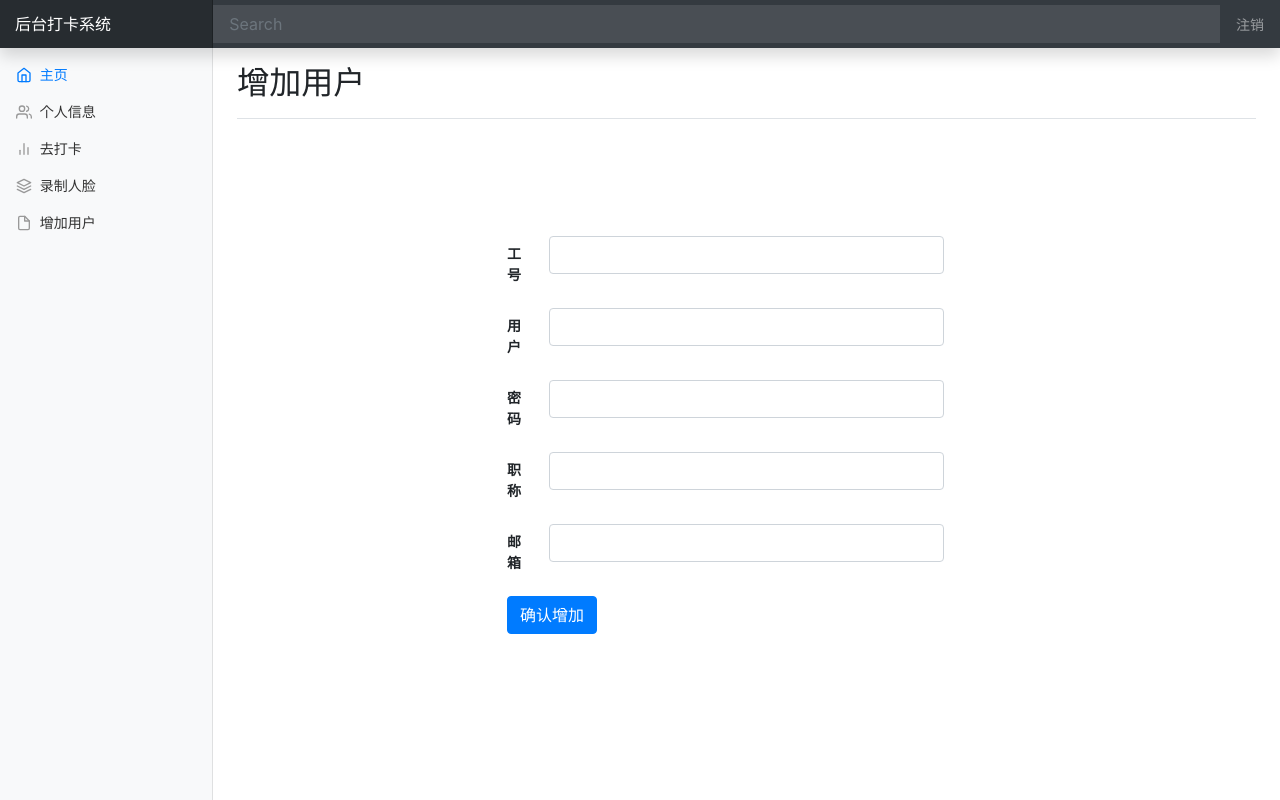
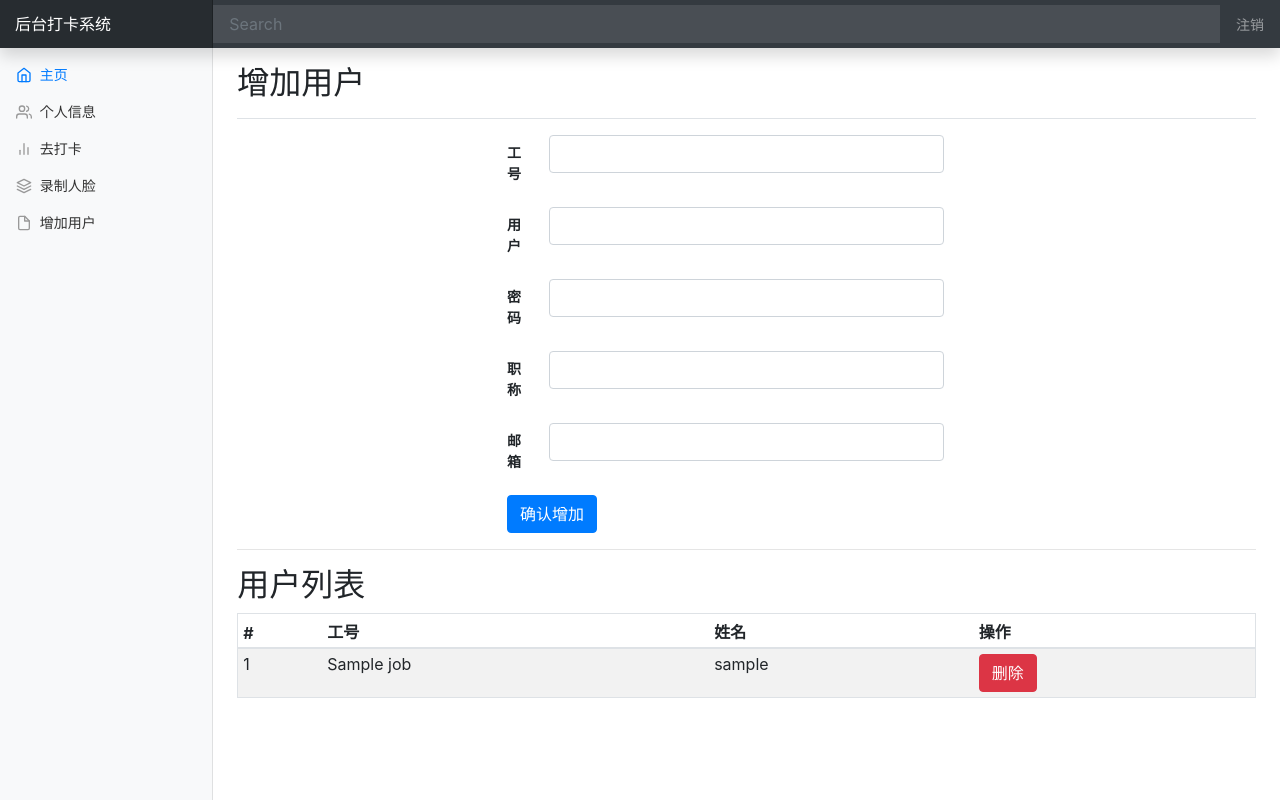
Before and after one commit to zhengquantao/face_recognition, a Django app: template templates/add_person.html in a window 1280 px wide. Run offline with Django 3.2, Linux system fonts and the light colour scheme; the template is opened without the code that fills it: most values are stand-ins (such as "Sample title", 1, 10 or a date in 2020); some libraries are stand-ins or nearby versions.

Commit message:
show person and delete perosn

```diff
--- a/homework/urls.py
+++ b/homework/urls.py
@@ -28,5 +28,6 @@ urlpatterns = [
     path('logout/', login.logout),
     path('person/', admins.person),
     path('insert/', admins.add_person),
+    path('delete/', admins.delete),
     path('', face.home)
 ]
--- a/templates/add_person.html
+++ b/templates/add_person.html
@@ -6,7 +6,7 @@
     <div class="d-flex justify-content-between flex-wrap flex-md-nowrap align-items-center pt-3 pb-2 mb-3 border-bottom">
         <h1 class="h2">增加用户</h1>
     </div>
-        <form class="col-md-6" style="top:20%;left:25%;">
+        <form class="col-md-6" style="left: 25%">
         {% csrf_token %}
             <div class="form-group row">
                 <label for="inputJob" class="col-md-1 col-form-label"><strong>工号</strong></label>
@@ -38,13 +38,62 @@
               <input type="email" class="form-control" id="inputEmail">
             </div>
           </div>
-
           <div class="form-group row">
             <div class="col-md-10">
               <button type="button" class="btn btn-primary" id="addPerson">确认增加</button>
             </div>
           </div>
         </form>
+    <hr>
+    <div class="person-list">
+         <h1 class="h2">用户列表</h1>
+        <div class="table-responsive">
+        <table class="table table-striped table-sm border">
+          <thead>
+            <tr>
+              <th>#</th>
+              <th>工号</th>
+              <th>姓名</th>
+              <th>操作</th>
+            </tr>
+          </thead>
+          <tbody>
+          {% for item in list_person %}
+            <tr>
+              <td>{{ forloop.counter }}</td>
+              <td>{{ item.job }}</td>
+              <td>{{ item.username }}</td>
+              <td>
+                  <button type="button" class="btn btn-danger" data-toggle="modal" data-target="#exampleModal{{ forloop.counter }}">
+                    删除
+                    </button>
+              </td>
+            </tr>
+              <!-- Modal -->
+              <div class="modal fade" id="exampleModal{{ forloop.counter }}" tabindex="-1" role="dialog" aria-labelledby="exampleModalLabel" aria-hidden="true">
+              <div class="modal-dialog" role="document">
+                <div class="modal-content">
+                  <div class="modal-header">
+                    <h5 class="modal-title" id="exampleModalLabel">注意</h5>
+                    <button type="button" class="close" data-dismiss="modal" aria-label="Close">
+                      <span aria-hidden="true">&times;</span>
+                    </button>
+                  </div>
+                  <div class="modal-body">
+                    是否删除 工号为{{ item.job }} 的用户
+                  </div>
+                  <div class="modal-footer">
+                    <button type="button" class="btn btn-secondary" data-dismiss="modal">取消</button>
+                    <button type="button" class="btn btn-primary delete" value="{{ item.job }}">确认</button>
+                  </div>
+                </div>
+              </div>
+            </div>
+          {% endfor %}
+          </tbody>
+        </table>
+      </div>
+    </div>
 {% endblock %}
 {% block bottom %}
     <script src="/static/js/sweetalert.min.js"></script>
@@ -54,7 +103,7 @@
             send();
         }
     });
-    $('#addPerson').click(function () {
+    $("#addPerson").click(function () {
         send()
     });
     function send() {
@@ -71,6 +120,9 @@
                             "email": email, "csrfmiddlewaretoken": $("[name='csrfmiddlewaretoken']").val()}, function (data) {
                             if(data.status == 2002){
                                 swal("操作成功!", data.msg, "success");
+                                setTimeout(function () {
+                                    location.reload()
+                                }, 2000)
                             }else{
                                 swal("错误!", data.msg, "error");
                             }
@@ -88,5 +140,15 @@
              swal("错误!", "职工号不能为空!", "error");
         }
     }
+    $(".delete").click(function () {
+        $.post("/delete/", {"job": $(this).attr("value"), "csrfmiddlewaretoken": $("[name='csrfmiddlewaretoken']").val()}, function (response) {
+            if(response.status == 3001){
+                 location.reload()
+            }else{
+                swal("操作失败!", response.msg, "error");
+            }
+
+        })
+    })
 </script>
 {% endblock %}
--- a/webApp/util/information.py
+++ b/webApp/util/information.py
@@ -13,7 +13,8 @@ record_erorr = {"status": 1008, "msg": "记录失败, 请刷新页面后重试"}
 is_image = {"status": 2001, "msg": "你已经录过人脸, 请勿重复操作"}
 add_success = {"status": 2002, "msg": "增加用户成功"}
 add_error = {"status": 2003, "msg": "增加失败, 请稍后再试"}
+delete = {"status": 3001, "msg": "操作成功"}
 error_path = "/error/"
 
-morning = [8, 12]
+morning = [8, 14]
 after = [12, 18]
```
Also changed, not shown: webApp/views/admins.py (+13 -1 lines), db.sqlite3, static/images/test.png.
